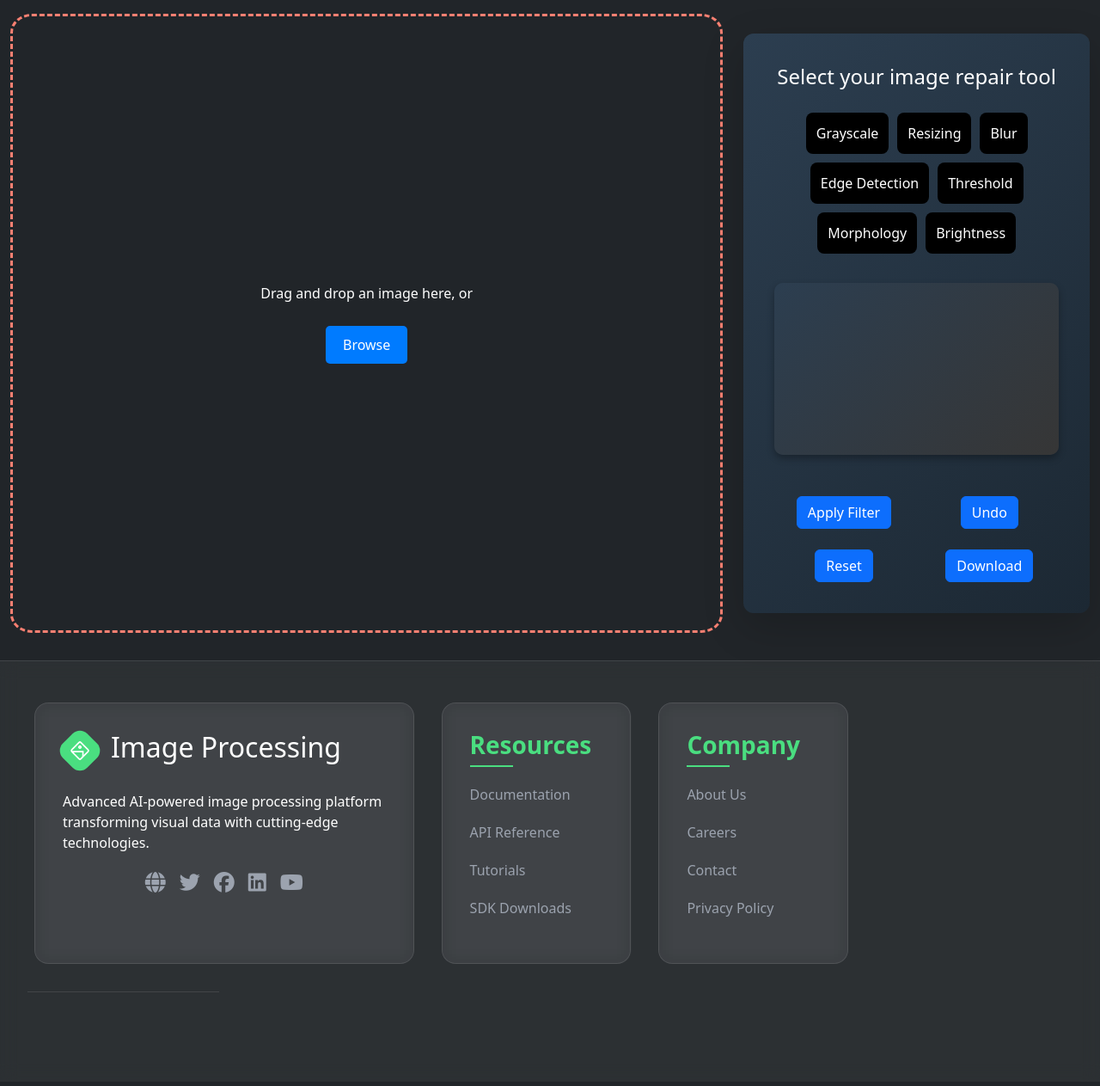
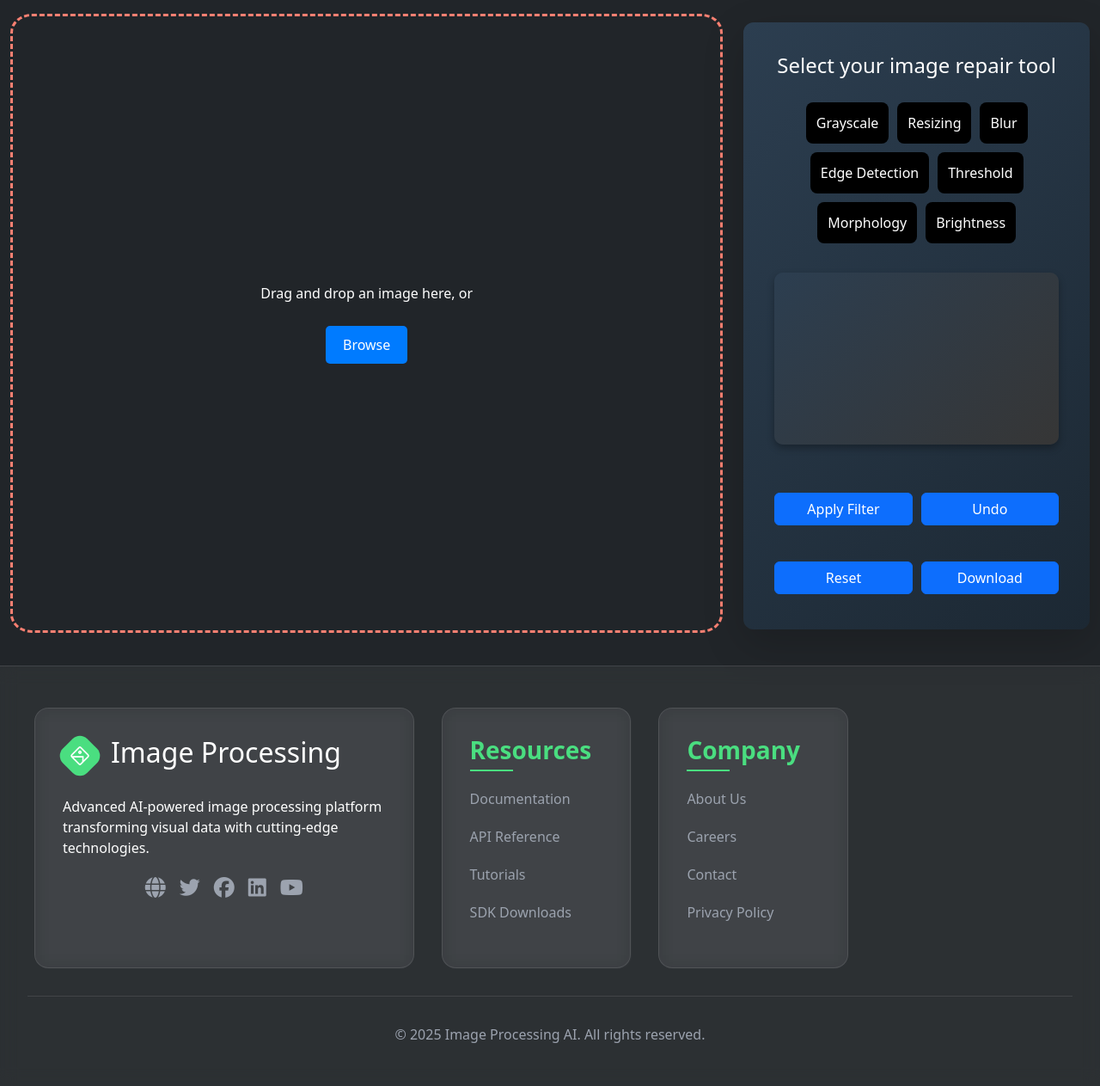
Before and after one commit to Satyam-Maru/Image-Processing-and-Classification, a Django app: page /img_process/ in a window 1280 px wide. Shown: the part 56-1319 px from the top of the page at 86% size. Before the commit the page ends 1210 px from the top, so only its background shows below. Run offline with Django 5.2, Linux system fonts and the light colour scheme; a user stored in the database is signed in; some libraries are stand-ins or nearby versions.

Commit message:
Buttons width adjusted.

```diff
--- a/mySite/static/css/img_processing.css
+++ b/mySite/static/css/img_processing.css
@@ -141,7 +141,6 @@
     .tools-section {
         flex-wrap: nowrap; /* Ensure horizontal scrolling */
         overflow-x: auto; /* Enable horizontal scrolling */
-        -webkit-overflow-scrolling: touch; /* Smooth scrolling on iOS */
     }
 
     .slider-container {
@@ -152,3 +151,17 @@
         padding: 10px; /* Reduce padding for smaller screens */
     }
 }
+
+.confirm-section .row {
+    margin: -5px; /* Reduce the margin between rows */
+}
+
+.confirm-section .col-sm {
+    padding: 5px; /* Reduce the padding between columns */
+}
+
+.confirm-section .btn {
+    margin: 5px 0; /* Reduce the margin between buttons */
+    width: 100%; /* Make buttons take full width of their container */
+    max-width: 200px; /* Optional: Set a max-width for the buttons */
+}
--- a/mySite/static/js/img_processing.js
+++ b/mySite/static/js/img_processing.js
@@ -158,8 +158,8 @@ window.renderSlider = function (buttonValue) {
         case 'morphology':
             sliderHTML = `
                     <div class="form-group">
-                    <button class="btn btn-outline-warning morph-btn" id="erode-btn">Erode</button>
-                    <button class="btn btn-outline-warning morph-btn" id="dilate-btn">Dilate</button>
+                    <button class="btn btn-outline-warning morph-btn" type="button" id="erode-btn">Erode</button>
+                    <button class="btn btn-outline-warning morph-btn" type="button" id="dilate-btn">Dilate</button>
                     </div>
                 `;
             break;
```
Also changed, not shown: mySite/db.sqlite3.
